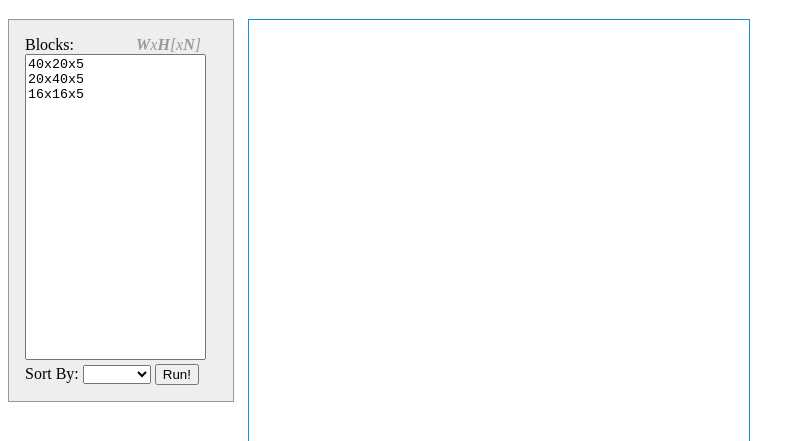
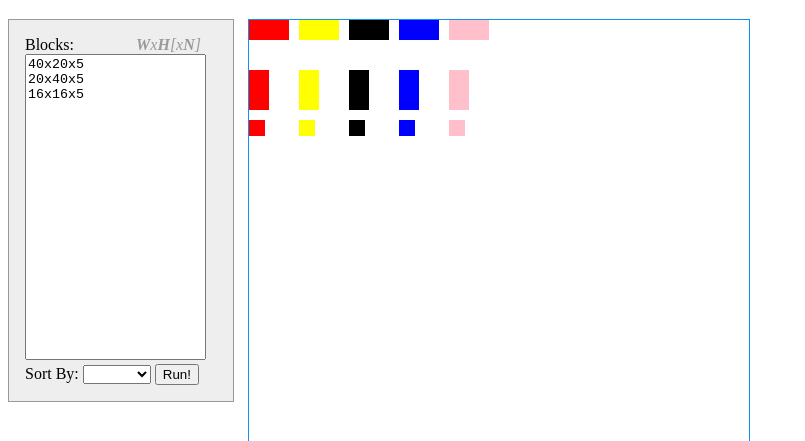
Before and after one commit to jakesgordon/bin-packing, a plain HTML site: page index.html in a window 1280 px wide. Both pictures are taken after a click on the button "Run!". Shown: the part 61-502 px from the top of the page, without its empty margins (0-805 px from the left). Drawn offline with Linux system fonts and the light colour scheme.

Commit message:
started drawing something on the canvas - make sure canvas logical width/height set correctly to avoid image scaling

```diff
--- a/index.html
+++ b/index.html
@@ -35,7 +35,7 @@
   </div>
 
   <div id="packing">
-    <canvas id='canvas'>
+    <canvas id='canvas' width='500' height='500'>
     </canvas>
   </div>
 
--- a/packing.css
+++ b/packing.css
@@ -6,4 +6,4 @@ textarea { resize: none; }
 #settings .example { color: #999; font-style: italic; float: right; margin-right: 1em; }
 #packing           { margin-left: 15em; }
 #errors            { display: none; }
-#canvas            { border: 1px solid #1090F0; width: 500px; height: 500px; }
+#canvas            { border: 1px solid #1090F0; }
--- a/packing.js
+++ b/packing.js
@@ -4,6 +4,16 @@ Packing = {
     {width: 40, height: 20, num: 5},
     {width: 20, height: 40, num: 5},
     {width: 16, height: 16, num: 5}
+  ],
+
+  colors: [
+    "red",
+    "yellow",
+    "black",
+    "blue",
+    "pink",
+    "orange",
+    "green"
   ],
 
   fields: {
@@ -13,9 +23,11 @@ Packing = {
     if (Packing.supported()) {
       Packing.fields.go = $('#go');
       Packing.fields.blocks = $('#blocks');
+      Packing.fields.canvas = $('#canvas')[0];
+      Packing.fields.draw   = Packing.fields.canvas.getContext("2d");
       Packing.fields.go.click(Packing.run);
 
-      Packing.printBlocks(Packing.defaultBlocks);
+      Packing.saveBlocks(Packing.defaultBlocks);
     }
   },
 
@@ -33,11 +45,32 @@ Packing = {
   },
 
   run: function() {
-    var blocks = Packing.parseBlocks();
-    Packing.printBlocks(blocks);
+    var i, n, len, block, blocks = Packing.loadBlocks();
+    Packing.saveBlocks(blocks);
+    Packing.clearCanvas();
+    for (n = 0, len = blocks.length; n < len; n++) {
+      block = blocks[n];
+      for (i = 0 ; i < block.num ; i++) {
+        Packing.drawBlock(block, i*50, n*50, Packing.color(i));
+      }
+    }
   },
 
-  parseBlocks: function() {
+  clearCanvas: function() {
+    Packing.fields.draw.clearRect(0, 0, Packing.fields.canvas.width, Packing.fields.canvas.height);
+  },
+
+  drawBlock: function(block, x, y, color) {
+    Packing.fields.draw.fillStyle = color;
+    Packing.fields.draw.strokeStyle = "none";
+    Packing.fields.draw.fillRect(x, y, block.width, block.height);
+  },
+
+  color: function(n) {
+    return Packing.colors[n % Packing.colors.length];
+  },
+
+  loadBlocks: function() {
     var n, len, block, blocks = Packing.fields.blocks.val().split("\n"), result = [];
     for(n = 0, len = blocks.length ; n < len ; n++) {
       block = blocks[n].split("x");
@@ -48,7 +81,7 @@ Packing = {
     return result;
   },
 
-  printBlocks: function(blocks) {
+  saveBlocks: function(blocks) {
     var n, len, block, str = "";
     for(n = 0, len = blocks.length ; n < len ; n++) {
       block = blocks[n];
```
